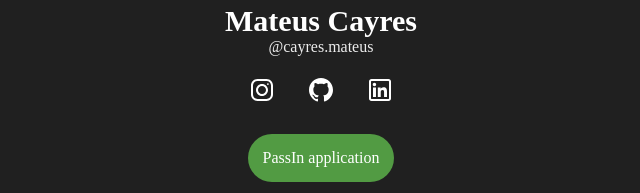
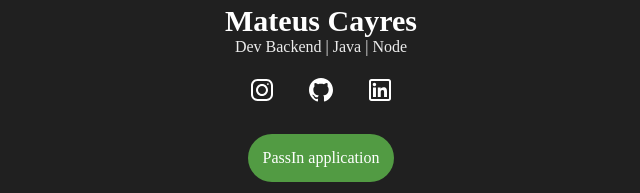
Before and after one commit to cayresmateus/visit-card, a plain HTML site: page index.html in a window 1280 px wide. Shown: the part 380-573 px from the top of the page, 319-959 px from the left. Drawn offline with Linux system fonts and the light colour scheme.

Commit message:
feat: span alterado

```diff
--- a/index.html
+++ b/index.html
@@ -13,7 +13,7 @@
     </div>
     <div class="container-textos">
       <h1 class="nome">Mateus Cayres</h1>
-      <span class="arroba">@cayres.mateus</span>
+      <span class="arroba">Dev Backend | Java | Node</span>
     </div>
     <div class="container-icones">
       <a href="https://instagram.com/cayres.mateus">
```
